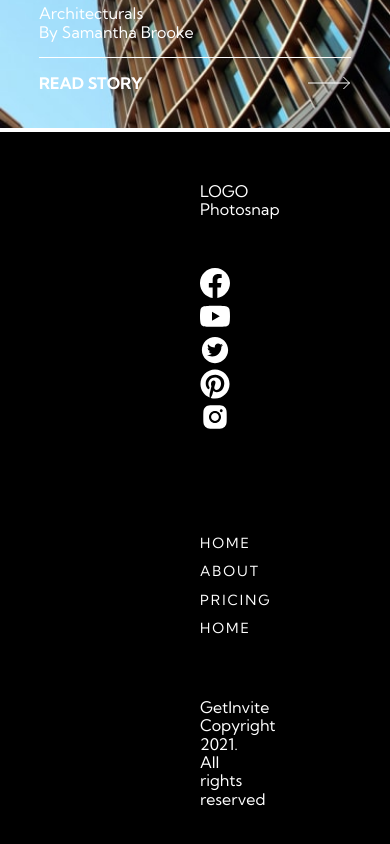
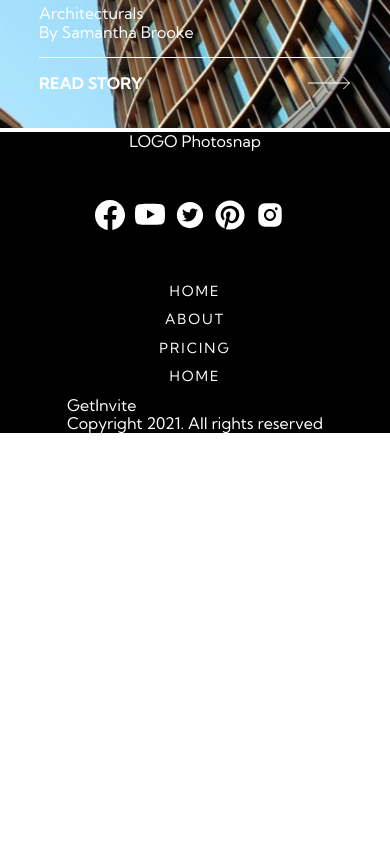
Before and after one commit to ai-is-awesome/photosnap_storyteller, a React (Create React App) app: page / in a window 390 px wide. Shown: the part 3960-4804 px from the top of the page. After the commit the page ends 4393 px from the top, so only its background shows below. Built offline with nearby package versions, Linux system fonts and the light colour scheme.

Commit message:
made the footer responsive

```diff
--- a/src/features/Footer/footer.scss
+++ b/src/features/Footer/footer.scss
@@ -69,10 +69,28 @@
   .fr__container {
     display: flex;
     flex-direction: column;
+    align-items: center;
+    padding: 0;
   }
 
   .fr__left_container {
     display: flex;
     flex-direction: column;
   }
+
+  .fr__left_container_main {
+    padding: 0;
+    margin: 0;
+    display: flex;
+    flex-direction: column;
+    align-items: center;
+  }
+
+  .fr__left_container_links {
+    padding: 0;
+    margin: 0;
+    display: flex;
+    flex-direction: column;
+    align-items: center;
+  }
 }
```
